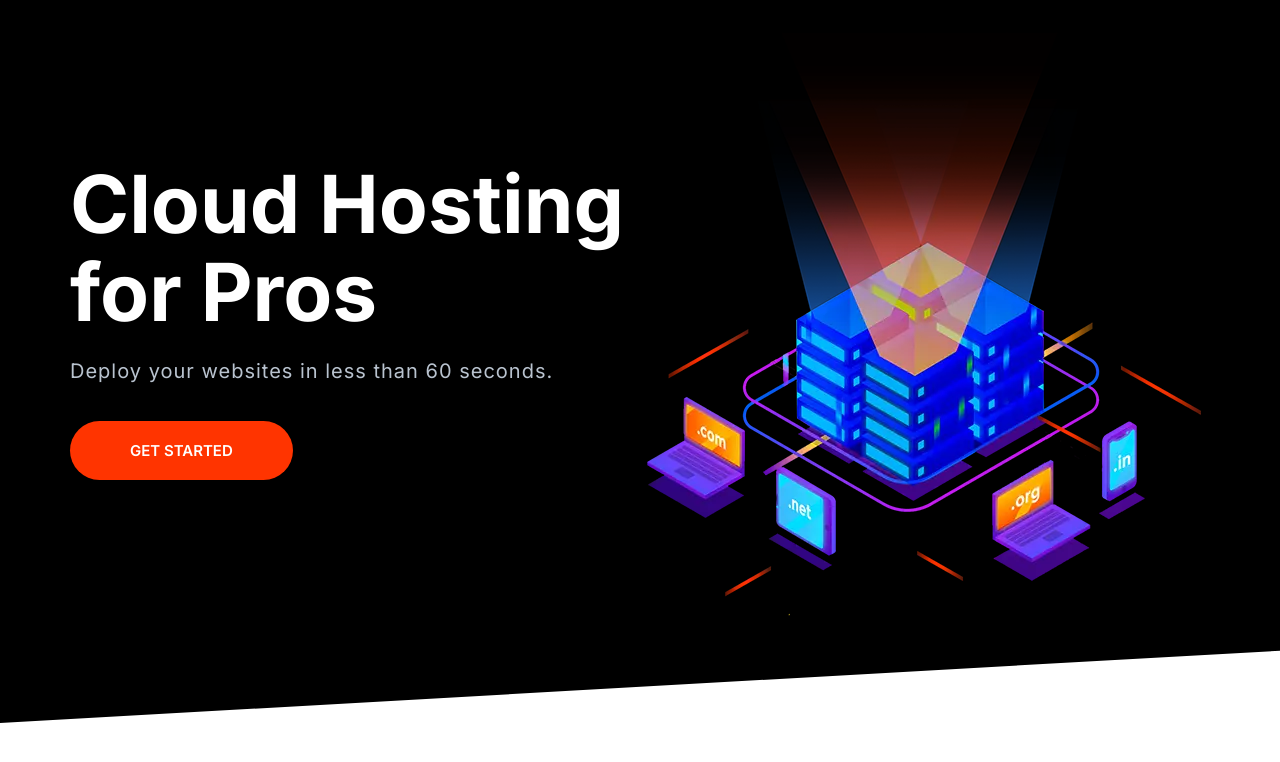
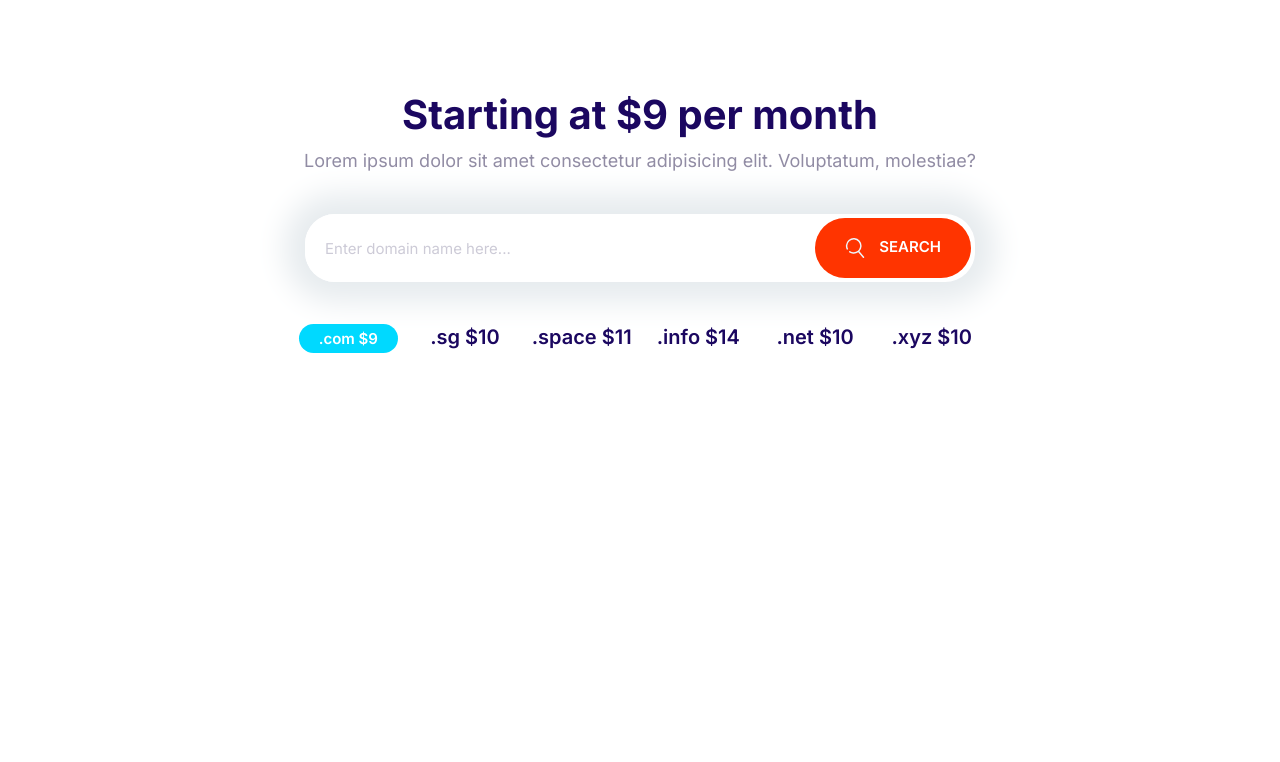
Before and after one commit to Minic246/course, a plain HTML site: page index.html in a window 1280 px wide. Drawn offline with Linux system fonts and the light colour scheme.

Commit message:
build block domains component

```diff
--- a/CSS/styles.css
+++ b/CSS/styles.css
@@ -206,10 +206,18 @@ a {
   font-size: 1.8rem;
   font-weight: 600;
   margin: 1rem 0;
+  outline: 0;
   padding: 2rem 3rem;
   text-align: center;
   text-transform: uppercase;
   white-space: nowrap;
+}
+
+.btn .icon {
+  width: 2rem;
+  height: 2rem;
+  margin-right: 1rem;
+  vertical-align: middle;
 }
 
 .btn--primary {
@@ -290,7 +298,7 @@ a {
 .input-group .input {
   border: 0;
   flex-grow: 1;
-  padding: 1.5rem 1rem;
+  padding: 1.5rem 2rem;
 }
 
 .input-group .btn {
@@ -705,3 +713,28 @@ a {
     align-self: center;
   }
 }
+
+/* Block Domains */
+.block-domain .input-group {
+  box-shadow: 0 0 30px 20px #e6ebee;
+  border: 0;
+  margin: 4rem auto;
+  max-width: 670px;
+}
+
+.block-domain__prices {
+  display: grid;
+  grid-template-columns: repeat(3, 1fr);
+  grid-template-rows: repeat(2, 6rem);
+  font-size: 2rem;
+  font-weight: 600;
+  justify-items: center;
+  max-width: 700px;
+  margin: 0 auto;
+}
+
+@media screen and (min-width: 768px) {
+  .block-domain__prices {
+    grid-template-columns: repeat(auto-fit, minmax(10rem, 1fr));
+  }
+}
--- a/index.html
+++ b/index.html
@@ -13,28 +13,36 @@
     <link rel="stylesheet" href="css/styles.css" />
   </head>
   <body>
-    <div class="block block--dark block--skewed-left hero">
-      <div class="container grid grid--1x2">
-        <header class="block__header hero__content">
-          <h1 class="block__heading">Cloud Hosting for Pros</h1>
-          <p class="hero__tagline">
-            Deploy your websites in less than 60 seconds.
-          </p>
-          <a href="" class="btn btn--accent btn--stretched">Get Started</a>
-        </header>
-        <picture>
-          <source
-            type="image/webp"
-            srcset="images/banner.webp 1x, images/banner@2x.webp 2x"
-          />
-          <source
-            type="image/png"
-            srcset="images/banner.png 1x, images/banner@2x.png 2x"
-          />
-          <img class="hero__image" src="images/banner.png" alt="" />
-        </picture>
+    <section class="block container block-domain">
+      <header class="block__header">
+        <h2>Starting at $9 per month</h2>
+        <p>
+          Lorem ipsum dolor sit amet consectetur adipisicing elit. Voluptatum,
+          molestiae?
+        </p>
+      </header>
+      <div class="input-group">
+        <input
+          type="text"
+          class="input"
+          placeholder="Enter domain name here..."
+        />
+        <button class="btn btn--accent">
+          <svg class="icon icon--white">
+            <use xlink:href="images/sprite.svg#search"></use>
+          </svg>
+          Search
+        </button>
       </div>
-    </div>
+      <ul class="list block-domain__prices">
+        <li><span class="badge badge--secondary">.com $9</span></li>
+        <li>.sg $10</li>
+        <li>.space $11</li>
+        <li>.info $14</li>
+        <li>.net $10</li>
+        <li>.xyz $10</li>
+      </ul>
+    </section>
     <script src="js/main.js"></script>
   </body>
 </html>
```
Also changed, not shown: components/block-domain.html (added, +26 -0 lines), components/input-groups.html (added, +4 -0 lines).
